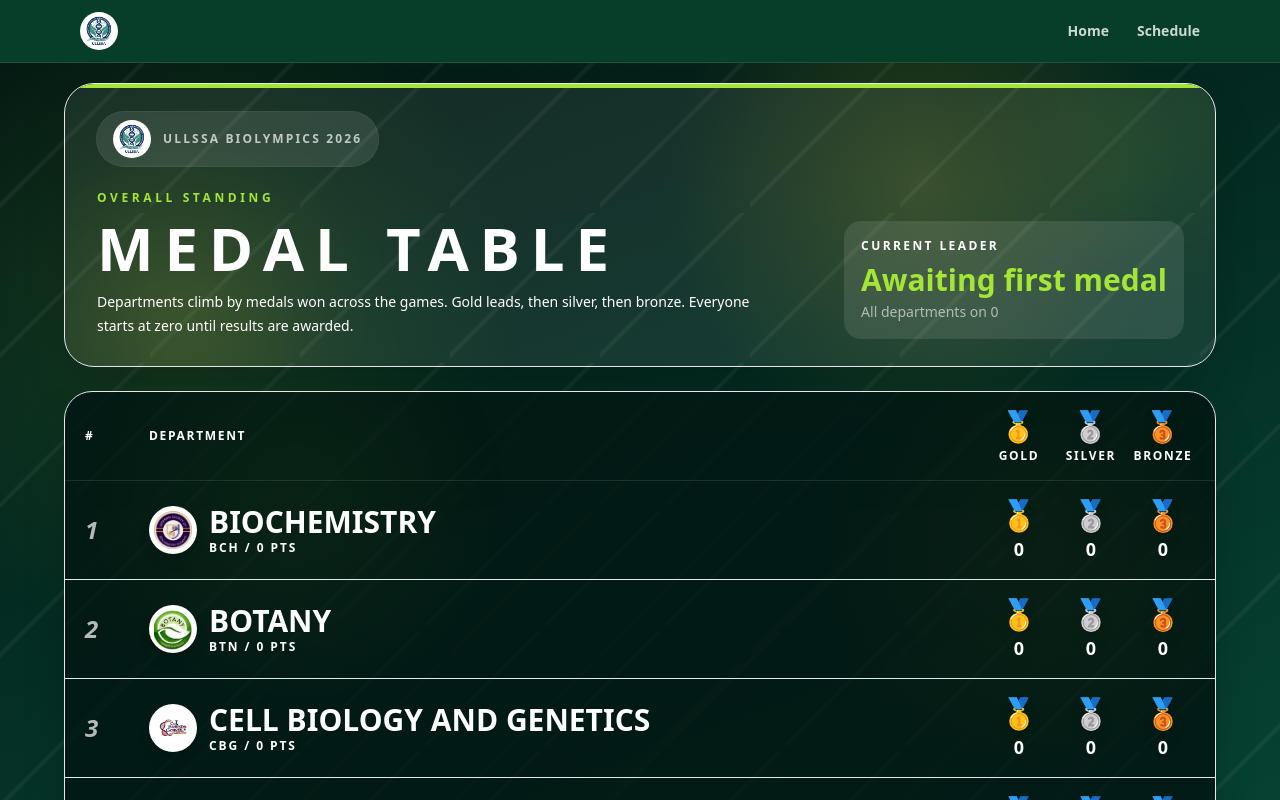
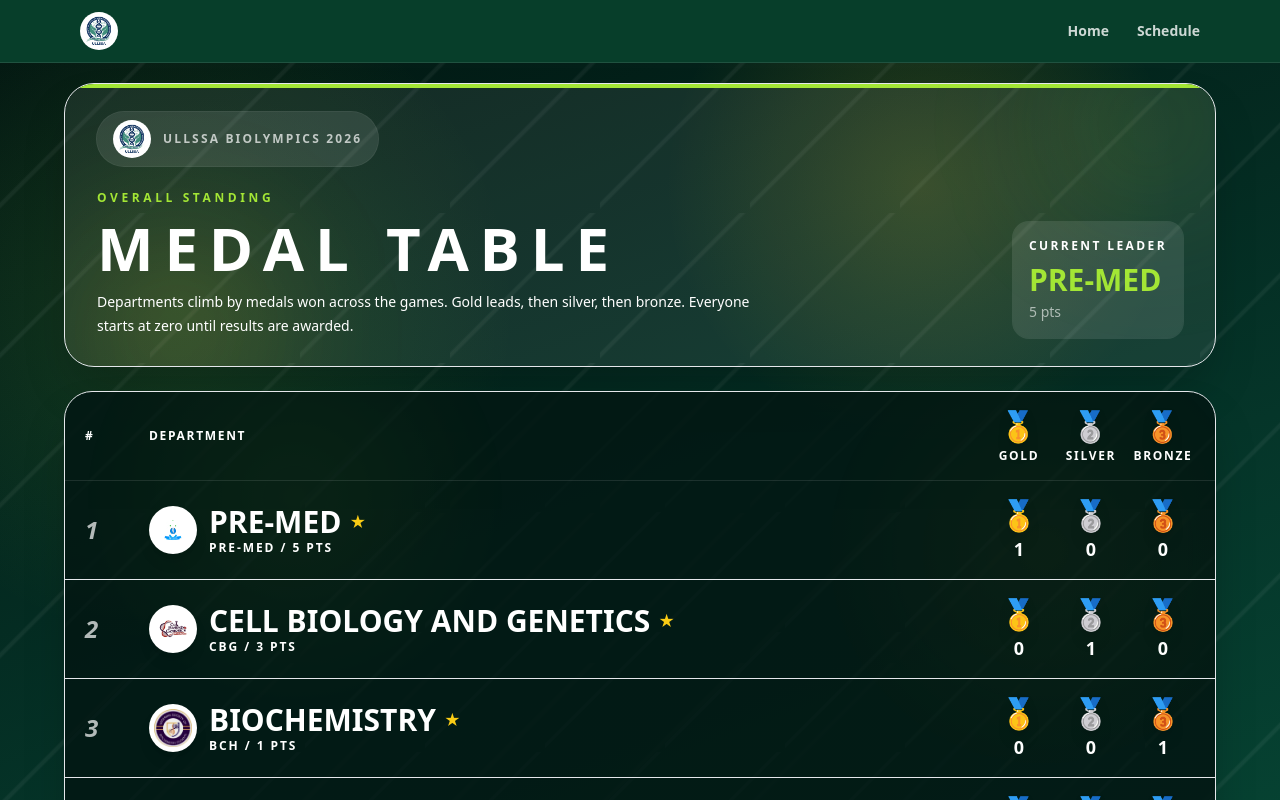
Before and after one commit to YastecHub/biolympics-frontend, a React (Vite) app: page /medal-table in a window 1280 px wide. Shown: the top 800 px of the page. Built offline with nearby package versions, Linux system fonts and the light colour scheme; no server answers.

Commit message:
feat: add Ludo medal winners display to SportDetail component

```diff
--- a/src/pages/MedalTable.tsx
+++ b/src/pages/MedalTable.tsx
@@ -17,6 +17,14 @@ const FALLBACK_DEPARTMENTS: Department[] = [
   fallbackDepartment("pre-med", "Pre-Med", "PRE-MED", "#283593"),
   fallbackDepartment("fisheries", "Fisheries", "FISHERIES", "#558b2f"),
 ];
+
+const LUDO_MEDAL_COUNTS: Record<string, { gold: number; silver: number; bronze: number }> = {
+  "PRE-MED": { gold: 1, silver: 0, bronze: 0 },
+  CBG: { gold: 0, silver: 1, bronze: 0 },
+  BCH: { gold: 0, silver: 0, bronze: 1 },
+};
+
+const MEDAL_POINTS = { gold: 5, silver: 3, bronze: 1 };
 
 type MedalDisplayRow = {
   department_id: string;
@@ -118,19 +126,30 @@ export default function MedalTable() {
 
 function buildMedalRows(departments: Department[], medalRows: MedalRow[]): MedalDisplayRow[] {
   const medalByDepartment = new Map(medalRows.map((row) => [row.department_id, row]));
+  const hasApiMedals = medalRows.some((row) => row.gold + row.silver + row.bronze > 0);
 
   const rows = departments.map((department) => {
     const medals = medalByDepartment.get(department.id);
+    const fallback = hasApiMedals
+      ? { gold: 0, silver: 0, bronze: 0 }
+      : (LUDO_MEDAL_COUNTS[department.abbreviation] ?? { gold: 0, silver: 0, bronze: 0 });
+    const gold = medals?.gold ?? fallback.gold;
+    const silver = medals?.silver ?? fallback.silver;
+    const bronze = medals?.bronze ?? fallback.bronze;
+    const totalPoints =
+      medals?.total_points ??
+      gold * MEDAL_POINTS.gold + silver * MEDAL_POINTS.silver + bronze * MEDAL_POINTS.bronze;
+
     return {
       department_id: department.id,
       department_abbr: department.abbreviation,
       department_name: department.name,
       logo_url: getDepartmentLogoUrl(department.abbreviation, department.logo_url),
       primary_color: department.primary_color,
-      gold: medals?.gold ?? 0,
-      silver: medals?.silver ?? 0,
-      bronze: medals?.bronze ?? 0,
-      total_points: medals?.total_points ?? 0,
+      gold,
+      silver,
+      bronze,
+      total_points: totalPoints,
       position: 0,
     };
   });
--- a/src/pages/SportDetail.tsx
+++ b/src/pages/SportDetail.tsx
@@ -56,6 +56,12 @@ const LUDO_RESULTS = [
     round: "Final",
     matches: [{ home: "CBG", away: "PRE-MED", homeScore: 1, awayScore: 2 }],
   },
+] as const;
+
+const LUDO_MEDAL_WINNERS = [
+  { medal: "Gold", team: "PRE-MED", names: [] },
+  { medal: "Silver", team: "CBG", names: [] },
+  { medal: "Bronze", team: "BCH", names: [] },
 ] as const;
 
 type FootballGender = "male" | "female";
@@ -726,7 +732,8 @@ function IndoorGameFixtureCard({
 
 function LudoResults({ departments }: { departments: Map<string, Department> }) {
   return (
-    <div className="space-y-4">
+    <div className="grid gap-5 xl:grid-cols-[minmax(0,1.35fr)_minmax(18rem,0.65fr)]">
+      <section className="space-y-4">
         {LUDO_RESULTS.map((round) => (
           <article key={round.round} className="card overflow-hidden p-4">
             <div className="mb-3 flex items-center justify-between gap-3">
@@ -759,6 +766,42 @@ function LudoResults({ departments }: { departments: Map<string, Department> })
             </div>
           </article>
         ))}
+      </section>
+
+      <aside className="card h-fit p-5">
+        <p className="text-xs font-bold uppercase tracking-[0.18em] text-brand-lime">
+          Ludo medal winners
+        </p>
+        <h3 className="mt-2 font-display text-3xl font-bold">Podium</h3>
+        <div className="mt-4 space-y-3">
+          {LUDO_MEDAL_WINNERS.map((row, index) => (
+            <div
+              key={row.medal}
+              className="rounded-2xl bg-white/8 p-3 ring-1 ring-white/10"
+            >
+              <div className="flex items-center justify-between gap-3">
+                <div>
+                  <p className="text-xs font-bold uppercase tracking-[0.14em] text-white/45">
+                    {row.medal}
+                  </p>
+                  <TeamChip
+                    abbr={row.team}
+                    color={departments.get(row.team)?.primary_color}
+                    name={departments.get(row.team)?.name}
+                    logoUrl={departments.get(row.team)?.logo_url}
+                  />
+                </div>
+                <span className="text-3xl" aria-hidden>
+                  {index === 0 ? "🥇" : index === 1 ? "🥈" : "🥉"}
+                </span>
+              </div>
+              <p className="mt-3 text-xs font-semibold text-white/48">
+                Player names pending
+              </p>
+            </div>
+          ))}
+        </div>
+      </aside>
     </div>
   );
 }
```
Lines whose indentation alone changed are shown as unchanged.
